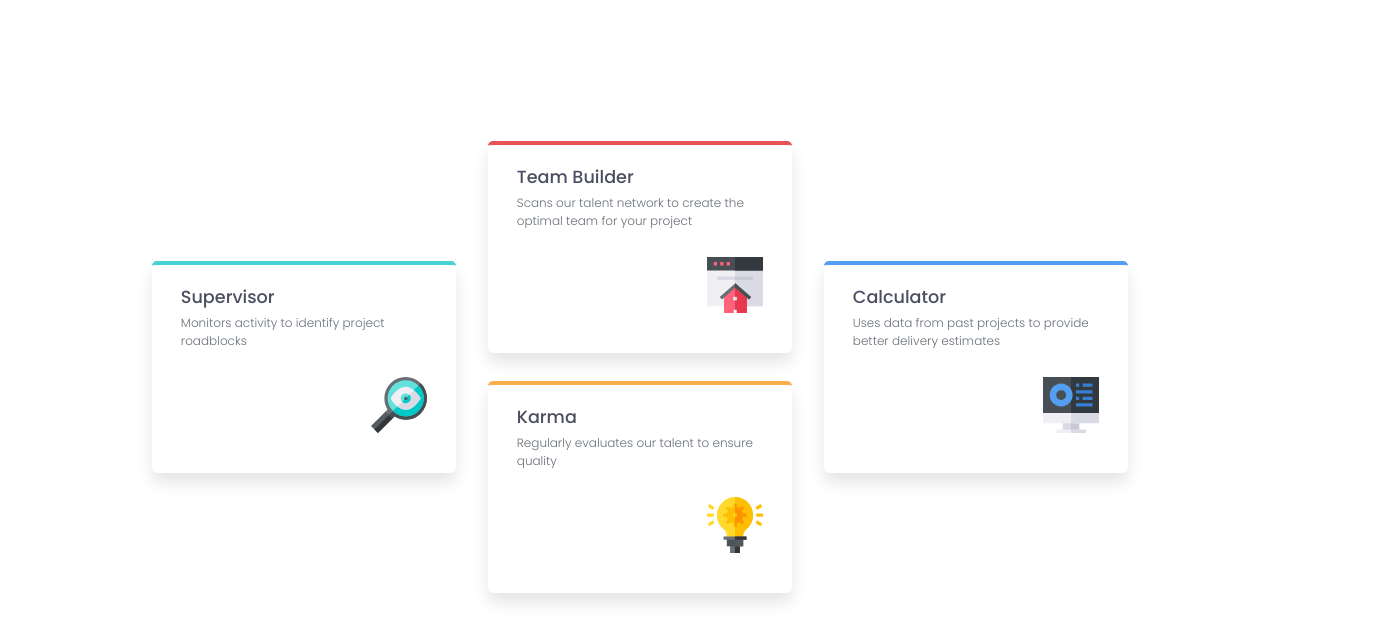
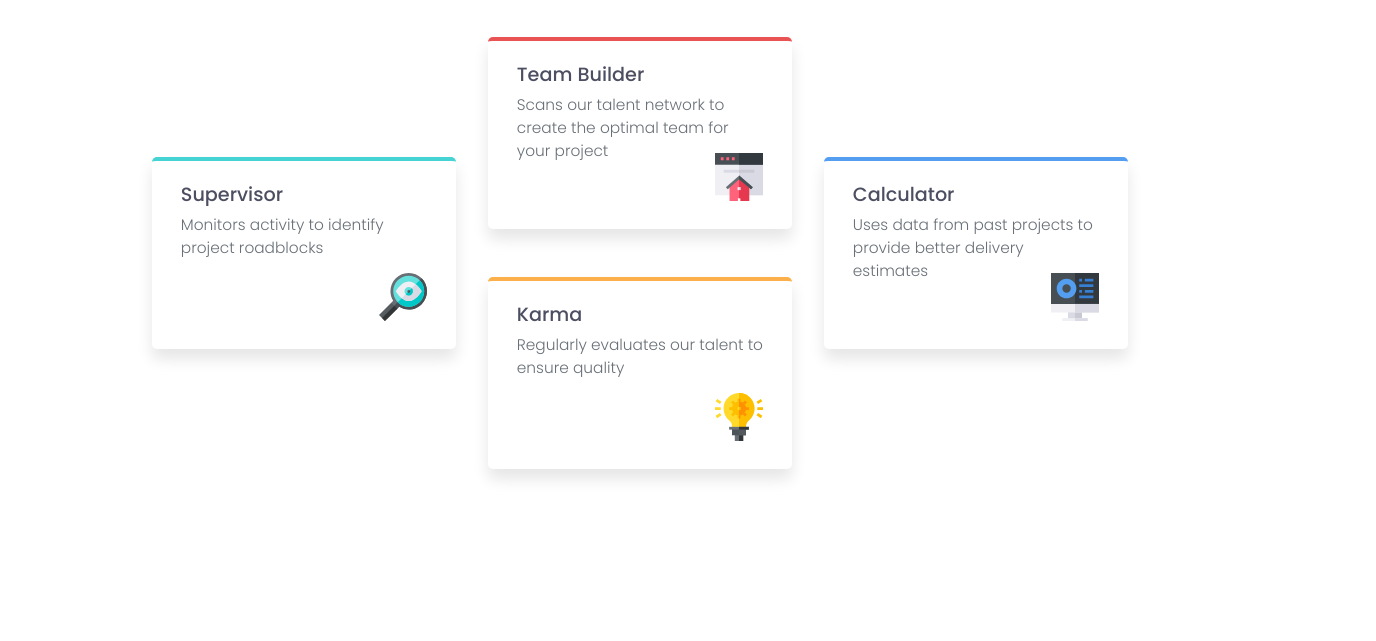
Before and after one commit to Rxunak/Four-Card-CSS-GRID-Challenge-, a plain HTML site: page index.html in a window 1280 px wide. Shown: the part 235-876 px from the top of the page, 1376 px wide, since content can reach past the window. After the commit the page ends 800 px from the top, so only its background shows below. Drawn offline with Linux system fonts and the light colour scheme.

Commit message:
Completed responsiveness

```diff
--- a/styles.scss
+++ b/styles.scss
@@ -137,7 +137,6 @@ body {
     margin-bottom: 1rem;
   }
   .mainContainer {
-    // outline: 2px solid black;
     width: 100%;
     min-width: 425px;
     height: auto;
@@ -149,10 +148,8 @@ body {
   }
 
   .parentContainer {
-    // outline: 2px solid blue;
     width: 100%;
     max-width: 320px;
-    //  margin: 0 auto;
     height: auto;
     justify-content: center;
     align-items: center;
@@ -165,7 +162,6 @@ body {
     text-align: center;
     padding-top: 2rem;
     height: auto;
-    // outline: 2px solid black;
     margin-bottom: 2rem;
   }
 
@@ -182,7 +178,6 @@ body {
   }
 
   .gridContainer {
-    // outline: 2px solid brown;
     display: grid;
     grid-template-columns: repeat(1, 1fr);
     grid-template-rows: repeat(5, 1fr);
@@ -233,7 +228,56 @@ body {
 
   .iconsImage {
     padding-top: 1.3rem;
-    width: 3rem
-
+    width: 3rem;
   }
 }
+
+@media only screen and (min-width: 768px) {
+  .mainContainer {
+    width: 94%;
+    height: auto;
+    margin: 0 auto;
+    box-sizing: border-box;
+  }
+
+  .parentContainer {
+    width: 100%;
+  }
+
+  .headingOne {
+    font-size: clamp(1.5rem, 2.5vw, 2rem);
+  }
+
+  .headingTwo {
+    font-size: clamp(1.5rem, 2.5vw, 2rem);
+  }
+
+  .description {
+    font-size: clamp(0.6rem, 1.5vw, 0.8rem);
+  }
+
+  .gridContainer {
+    width: 95%;
+    height: 25rem;
+    margin: 0 auto;
+    padding-top: clamp(0.5rem, 3vw, 2rem);
+  }
+
+  .grid-item {
+    width: 100%;
+    height: auto;
+  }
+
+  .infoTitle {
+    font-size: clamp(1rem, 2.5vw, 1.2rem);
+  }
+
+  .infoTitleTwo {
+    font-size: clamp(0.1rem, 1.2vw, 1rem);
+  }
+
+  .iconsImage {
+    width: clamp(24px, 4vw, 48px);
+    height: auto;
+  }
+}
```
Also changed, not shown: index.html (+1 -5 lines), styles.css, 1 other file.
